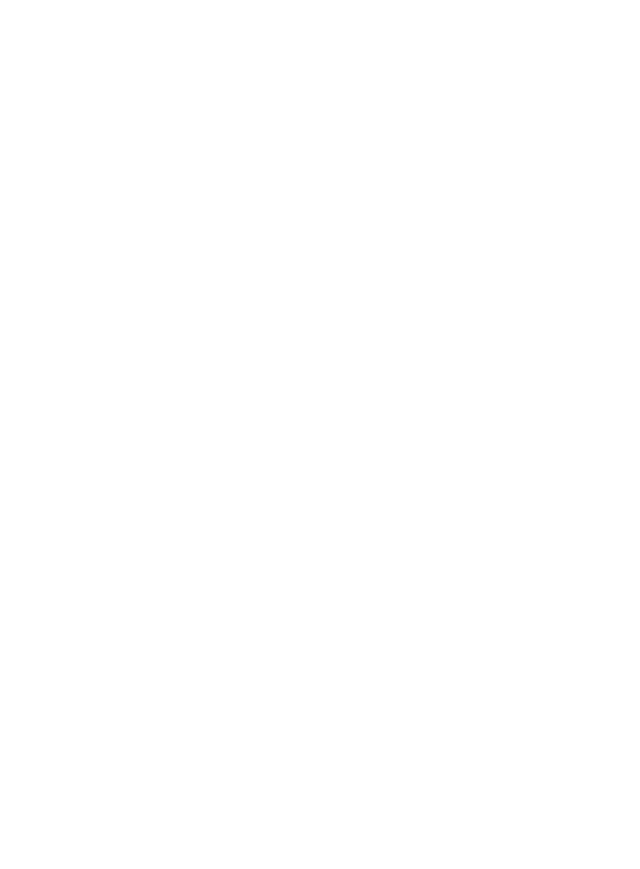
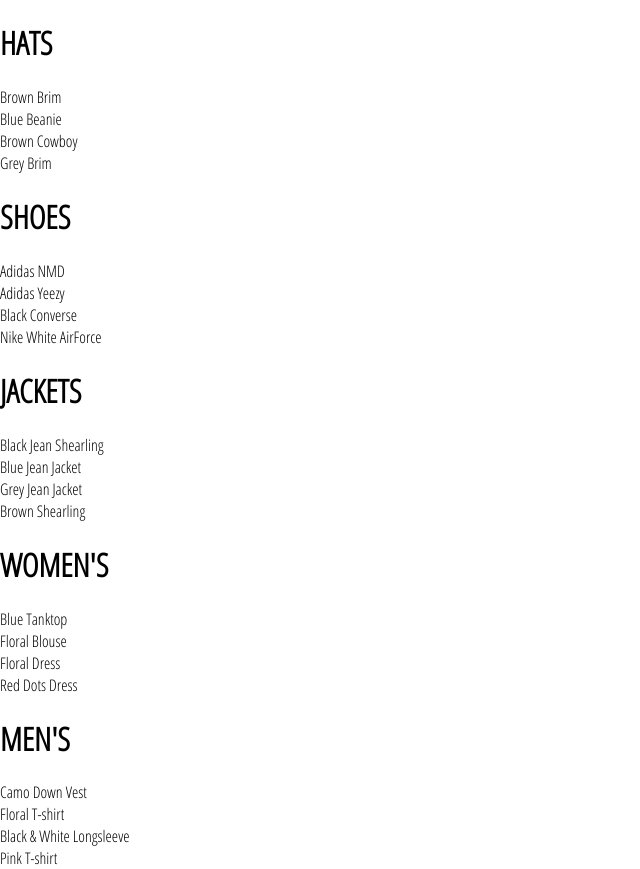
Before and after one commit to theborgh/clothing-store, a React (Create React App) app: page /shop in a window 1280 px wide. Shown: the whole page, without its empty margins (0-640 px from the left). Before the commit the page ends 800 px from the top, so only its background shows below. Built offline with nearby package versions, Linux system fonts and the light colour scheme.

Commit message:
Add shop page and text previews of items

```diff
--- a/src/App.js
+++ b/src/App.js
@@ -1,18 +1,15 @@
 import React from 'react';
 import './App.css';
 import Homepage from './pages/Homepage/Homepage';
+import ShopPage from './pages/Shop/Shop';
 import { Switch, Route } from 'react-router-dom';
-
-const SampleNewPage = () => (
-  <div><h1>Sample new page</h1></div>
-);
 
 function App() {
   return (
     <div>
       <Switch>
         <Route exact path='/' component={Homepage} />
-        <Route exact path='/hats' component={SampleNewPage} />
+        <Route exact path='/shop' component={ShopPage} />
       </Switch>
     </div>
   );
--- a/src/components/CardContainer/CardContainer.js
+++ b/src/components/CardContainer/CardContainer.js
@@ -1,6 +1,6 @@
 import React, { Component } from 'react';
 import './CardContainer.scss'
-import Card from '../Card/Card'
+import Card from '../CategoryCard/CategoryCard'
 
 class CardContainer extends Component {
    constructor() {
--- a/src/components/Card/Card.js
+++ b/src/components/CategoryCard/CategoryCard.js
@@ -1,8 +1,8 @@
 import React from 'react';
 import { withRouter } from 'react-router-dom';
-import './Card.scss';
+import './CategoryCard.scss';
 
-const card = (props) => {
+const categoryCard = (props) => {
    return (
       <div
          className={`${props.size} Card`}
@@ -20,4 +20,4 @@
    )
 }
 
-export default withRouter(card);
+export default withRouter(categoryCard);
--- /dev/null
+++ b/src/components/CategoryPreview/CategoryPreview.js
@@ -0,0 +1,22 @@
+import React from 'react';
+import './CategoryPreview.scss';
+
+const categoryPreview = ({ title, items }) => {
+
+   return (
+      <div className="CategoryPreview">
+         <h1 className="Title">{title.toUpperCase()}</h1>
+         <div className="ItemPreview">
+            {
+               items
+                  .filter((item, i) => i < 4)
+                  .map(item => (
+                     <div key={item.id} >{item.name}</div>
+                  ))
+            }
+         </div>
+      </div>
+   );
+}
+
+export default categoryPreview;
--- /dev/null
+++ b/src/pages/Shop/Shop.js
@@ -0,0 +1,28 @@
+import React, { Component } from 'react';
+import SHOP_DATA from './shopdata';
+import CategoryPreview from '../../components/CategoryPreview/CategoryPreview';
+
+class ShopPage extends Component {
+   constructor(props) {
+      super(props);
+
+      this.state = {
+         categories: SHOP_DATA
+      }
+
+   }
+
+   render() {
+      return (
+         <div className="ShopPage">
+            {
+               this.state.categories
+                  .map(({ id, ...otherProps }) =>
+                     <CategoryPreview key={id} {...otherProps} />)
+            }
+         </div>
+      );
+   }
+}
+
+export default ShopPage;
--- /dev/null
+++ b/src/pages/Shop/shopdata.js
@@ -0,0 +1,249 @@
+const SHOP_DATA = [
+   {
+     id: 1,
+     title: 'Hats',
+     routeName: 'hats',
+     items: [
+       {
+         id: 1,
+         name: 'Brown Brim',
+         imageUrl: 'https://i.ibb.co/ZYW3VTp/brown-brim.png',
+         price: 25
+       },
+       {
+         id: 2,
+         name: 'Blue Beanie',
+         imageUrl: 'https://i.ibb.co/ypkgK0X/blue-beanie.png',
+         price: 18
+       },
+       {
+         id: 3,
+         name: 'Brown Cowboy',
+         imageUrl: 'https://i.ibb.co/QdJwgmp/brown-cowboy.png',
+         price: 35
+       },
+       {
+         id: 4,
+         name: 'Grey Brim',
+         imageUrl: 'https://i.ibb.co/RjBLWxB/grey-brim.png',
+         price: 25
+       },
+       {
+         id: 5,
+         name: 'Green Beanie',
+         imageUrl: 'https://i.ibb.co/YTjW3vF/green-beanie.png',
+         price: 18
+       },
+       {
+         id: 6,
+         name: 'Palm Tree Cap',
+         imageUrl: 'https://i.ibb.co/rKBDvJX/palm-tree-cap.png',
+         price: 14
+       },
+       {
+         id: 7,
+         name: 'Red Beanie',
+         imageUrl: 'https://i.ibb.co/bLB646Z/red-beanie.png',
+         price: 18
+       },
+       {
+         id: 8,
+         name: 'Wolf Cap',
+         imageUrl: 'https://i.ibb.co/1f2nWMM/wolf-cap.png',
+         price: 14
+       },
+       {
+         id: 9,
+         name: 'Blue Snapback',
+         imageUrl: 'https://i.ibb.co/X2VJP2W/blue-snapback.png',
+         price: 16
+       }
+     ]
+   },
+   {
+     id: 2,
+     title: 'Shoes',
+     routeName: 'shoes',
+     items: [
+       {
+         id: 1,
+         name: 'Adidas NMD',
+         imageUrl: 'https://i.ibb.co/0s3pdnc/adidas-nmd.png',
+         price: 220
+       },
+       {
+         id: 2,
+         name: 'Adidas Yeezy',
+         imageUrl: 'https://i.ibb.co/dJbG1cT/yeezy.png',
+         price: 280
+       },
+       {
+         id: 3,
+         name: 'Black Converse',
+         imageUrl: 'https://i.ibb.co/bPmVXyP/black-converse.png',
+         price: 110
+       },
+       {
+         id: 4,
+         name: 'Nike White AirForce',
+         imageUrl: 'https://i.ibb.co/1RcFPk0/white-nike-high-tops.png',
+         price: 160
+       },
+       {
+         id: 5,
+         name: 'Nike Red High Tops',
+         imageUrl: 'https://i.ibb.co/QcvzydB/nikes-red.png',
+         price: 160
+       },
+       {
+         id: 6,
+         name: 'Nike Brown High Tops',
+         imageUrl: 'https://i.ibb.co/fMTV342/nike-brown.png',
+         price: 160
+       },
+       {
+         id: 7,
+         name: 'Air Jordan Limited',
+         imageUrl: 'https://i.ibb.co/w4k6Ws9/nike-funky.png',
+         price: 190
+       },
+       {
+         id: 8,
+         name: 'Timberlands',
+         imageUrl: 'https://i.ibb.co/Mhh6wBg/timberlands.png',
+         price: 200
+       }
+     ]
+   },
+   {
+     id: 3,
+     title: 'Jackets',
+     routeName: 'jackets',
+     items: [
+       {
+         id: 1,
+         name: 'Black Jean Shearling',
+         imageUrl: 'https://i.ibb.co/XzcwL5s/black-shearling.png',
+         price: 125
+       },
+       {
+         id: 2,
+         name: 'Blue Jean Jacket',
+         imageUrl: 'https://i.ibb.co/mJS6vz0/blue-jean-jacket.png',
+         price: 90
+       },
+       {
+         id: 3,
+         name: 'Grey Jean Jacket',
+         imageUrl: 'https://i.ibb.co/N71k1ML/grey-jean-jacket.png',
+         price: 90
+       },
+       {
+         id: 4,
+         name: 'Brown Shearling',
+         imageUrl: 'https://i.ibb.co/s96FpdP/brown-shearling.png',
+         price: 165
+       },
+       {
+         id: 5,
+         name: 'Tan Trench',
+         imageUrl: 'https://i.ibb.co/M6hHc3F/brown-trench.png',
+         price: 185
+       }
+     ]
+   },
+   {
+     id: 4,
+     title: 'Women\'s',
+     routeName: 'womens',
+     items: [
+       {
+         id: 1,
+         name: 'Blue Tanktop',
+         imageUrl: 'https://i.ibb.co/7CQVJNm/blue-tank.png',
+         price: 25
+       },
+       {
+         id: 2,
+         name: 'Floral Blouse',
+         imageUrl: 'https://i.ibb.co/4W2DGKm/floral-blouse.png',
+         price: 20
+       },
+       {
+         id: 3,
+         name: 'Floral Dress',
+         imageUrl: 'https://i.ibb.co/KV18Ysr/floral-skirt.png',
+         price: 80
+       },
+       {
+         id: 4,
+         name: 'Red Dots Dress',
+         imageUrl: 'https://i.ibb.co/N3BN1bh/red-polka-dot-dress.png',
+         price: 80
+       },
+       {
+         id: 5,
+         name: 'Striped Sweater',
+         imageUrl: 'https://i.ibb.co/KmSkMbH/striped-sweater.png',
+         price: 45
+       },
+       {
+         id: 6,
+         name: 'Yellow Track Suit',
+         imageUrl: 'https://i.ibb.co/v1cvwNf/yellow-track-suit.png',
+         price: 135
+       },
+       {
+         id: 7,
+         name: 'White Blouse',
+         imageUrl: 'https://i.ibb.co/qBcrsJg/white-vest.png',
+         price: 20
+       }
+     ]
+   },
+   {
+     id: 5,
+     title: 'Men\'s',
+     routeName: 'mens',
+     items: [
+       {
+         id: 1,
+         name: 'Camo Down Vest',
+         imageUrl: 'https://i.ibb.co/xJS0T3Y/camo-vest.png',
+         price: 325
+       },
+       {
+         id: 2,
+         name: 'Floral T-shirt',
+         imageUrl: 'https://i.ibb.co/qMQ75QZ/floral-shirt.png',
+         price: 20
+       },
+       {
+         id: 3,
+         name: 'Black & White Longsleeve',
+         imageUrl: 'https://i.ibb.co/55z32tw/long-sleeve.png',
+         price: 25
+       },
+       {
+         id: 4,
+         name: 'Pink T-shirt',
+         imageUrl: 'https://i.ibb.co/RvwnBL8/pink-shirt.png',
+         price: 25
+       },
+       {
+         id: 5,
+         name: 'Jean Long Sleeve',
+         imageUrl: 'https://i.ibb.co/VpW4x5t/roll-up-jean-shirt.png',
+         price: 40
+       },
+       {
+         id: 6,
+         name: 'Burgundy T-shirt',
+         imageUrl: 'https://i.ibb.co/mh3VM1f/polka-dot-shirt.png',
+         price: 25
+       }
+     ]
+   }
+ ]
+
+ export default SHOP_DATA;
```
Also changed, not shown: src/components/CategoryCard/CategoryCard.scss (renamed from src/components/Card/Card.scss), src/components/CategoryPreview/CategoryPreview.scss (added).
